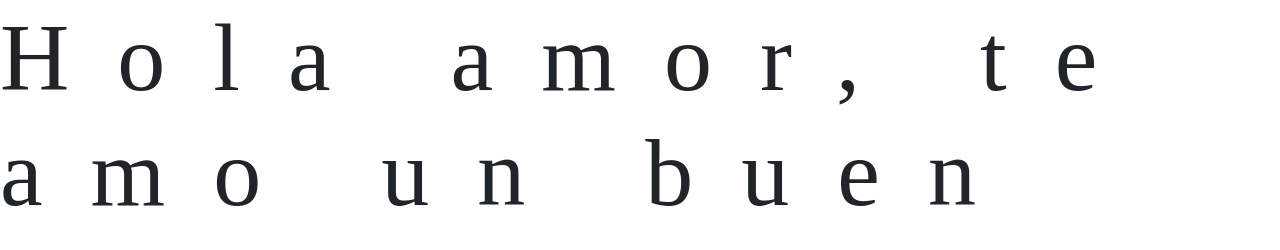
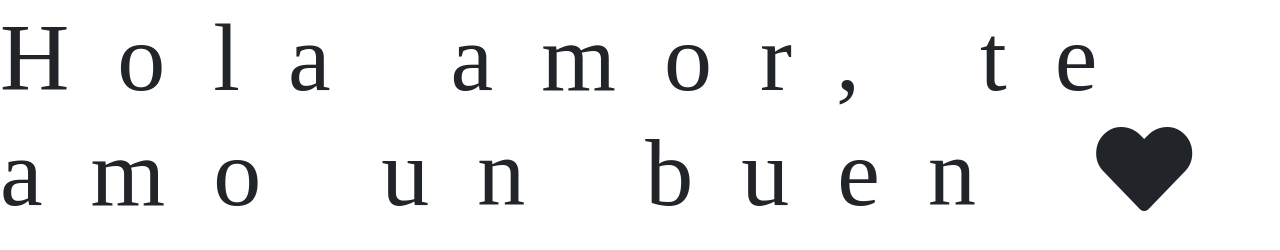
Before and after one commit to Davidgzmn/davidgzmn.github.io, a plain HTML site: page index.html in a window 1280 px wide. Drawn offline with nearby package versions, Linux system fonts and the light colour scheme.

Commit message:
Update index.html

```diff
--- a/index.html
+++ b/index.html
@@ -7,6 +7,6 @@
 </head>
 <body>
 
-    <div class="display-1">Hola amor, te amo un buen</div>
+    <div class="display-1">Hola amor, te amo un buen <i class="fas fa-heart"></i></div>
 </body>
 </html>
```
